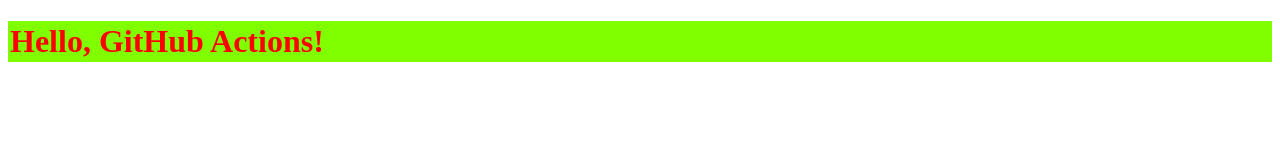
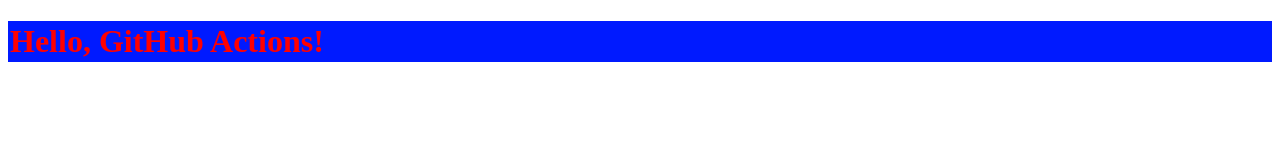
Before and after one commit to yassinbenmansour/gh-deployment-workflow, a plain HTML site: page index.html in a window 1280 px wide. Drawn offline with Linux system fonts and the light colour scheme.

Commit message:
add page

```diff
--- a/index.html
+++ b/index.html
@@ -6,6 +6,6 @@
     <title>Lazy</title>
 </head>
 <body>
-    <h1 style="color: red ; padding: 2px; background-color: chartreuse;">Hello, GitHub Actions! </h1>
+    <h1 style="color: red ; padding: 2px; background-color: rgb(0, 26, 255);">Hello, GitHub Actions! </h1>
 </body>
 </html>
```
